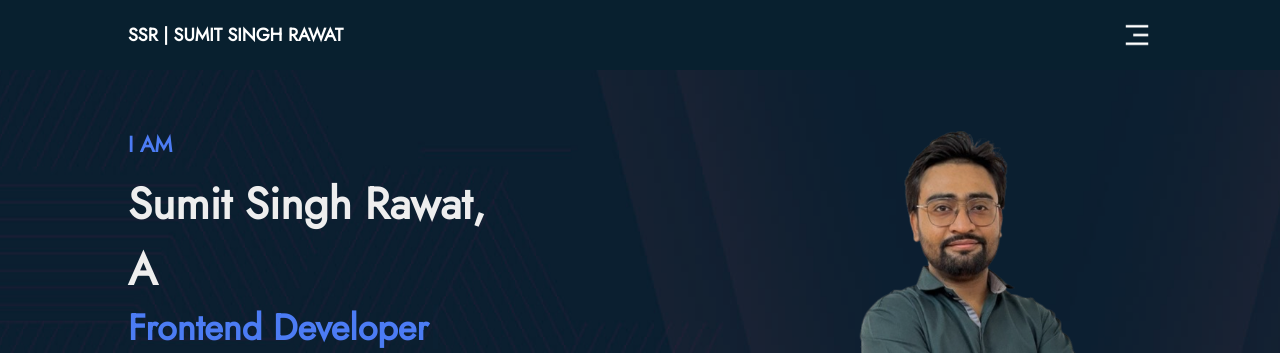
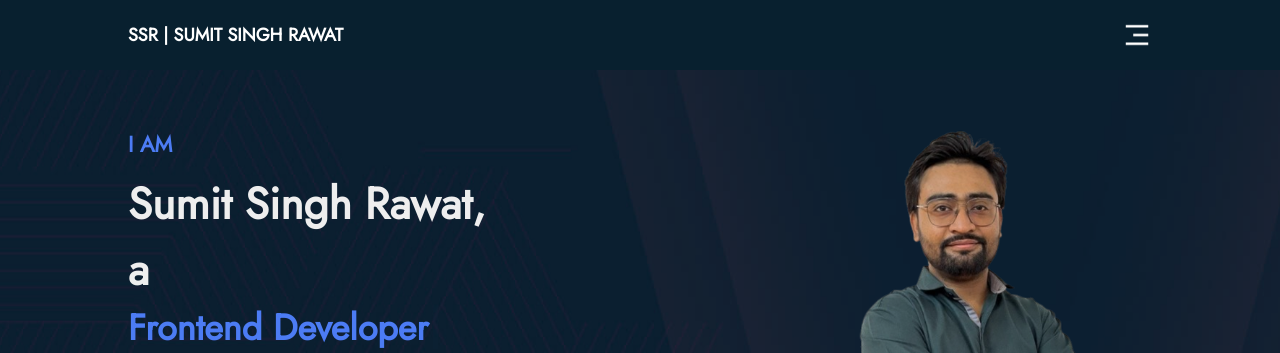
Before and after one commit to SumitRawat12/portfolio-sumit-rawat, a React (Create React App) app: page / in a window 1280 px wide. Shown: the top 353 px of the page. Built offline with nearby package versions, Linux system fonts and the light colour scheme.

Commit message:
Update Resume

```diff
--- a/src/pages/Intro/Intro.js
+++ b/src/pages/Intro/Intro.js
@@ -62,7 +62,7 @@ function Intro() {
                 transition={{ duration: 1, type: "spring", stiffness: 50 }}
               >
                 <h6>I AM</h6>
-                <h2>Sumit Singh Rawat, A </h2>
+                <h2>Sumit Singh Rawat, a </h2>
                 <h3>
                   {text}
                   <span className="blinking-cursor">|</span>
```
